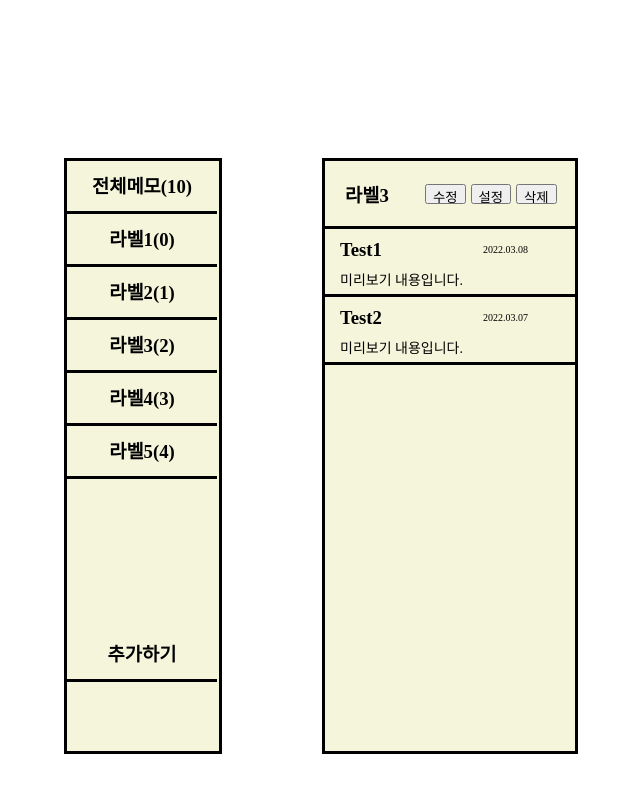
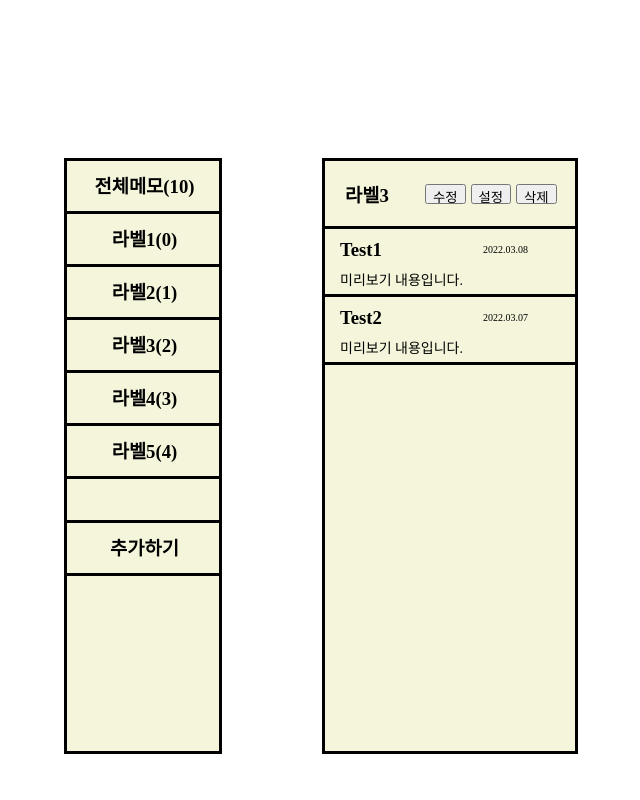
Before and after one commit to Low-ProFiles/note-pad, a React (Create React App) app: page / in a window 1280 px wide. Shown: the top 800 px of the page, without its empty margins (394-1034 px from the left). Built offline with nearby package versions, Linux system fonts and the light colour scheme; the HTML template or start-up script is replaced by a standard one.

Commit message:
Button position fixed

```diff
--- a/package.json
+++ b/package.json
@@ -12,6 +12,7 @@
     "react-router-dom": "^6.2.2",
     "react-scripts": "5.0.0",
     "sass": "^1.49.9",
+    "smooth-scrollbar": "^8.7.4",
     "web-vitals": "^2.1.4"
   },
   "scripts": {
--- a/src/components/MainNote.js
+++ b/src/components/MainNote.js
@@ -32,7 +32,7 @@ function MainNote() {
                         <h3 className="MainListName">라벨5(4)</h3>
                     </div>
                 </href>
-                <div className="MainListBox" style={{marginTop : 150}}>
+                <div className="MainListBox" style={{borderTop : 'solid', position:'fixed', bottom:224.5}}>
                     <h3 className="MainListName">추가하기</h3>
                 </div>
             </div>
--- a/src/components/MainNote.scss
+++ b/src/components/MainNote.scss
@@ -13,7 +13,7 @@
 .MainListBox{
     border-bottom	: solid;
     height : 50px;
-    width : 150px;
+    width : 155px;
     display : flex;
 }
 
```
Also changed, not shown: 1 other file (tests, documents, lock files or other folders).
